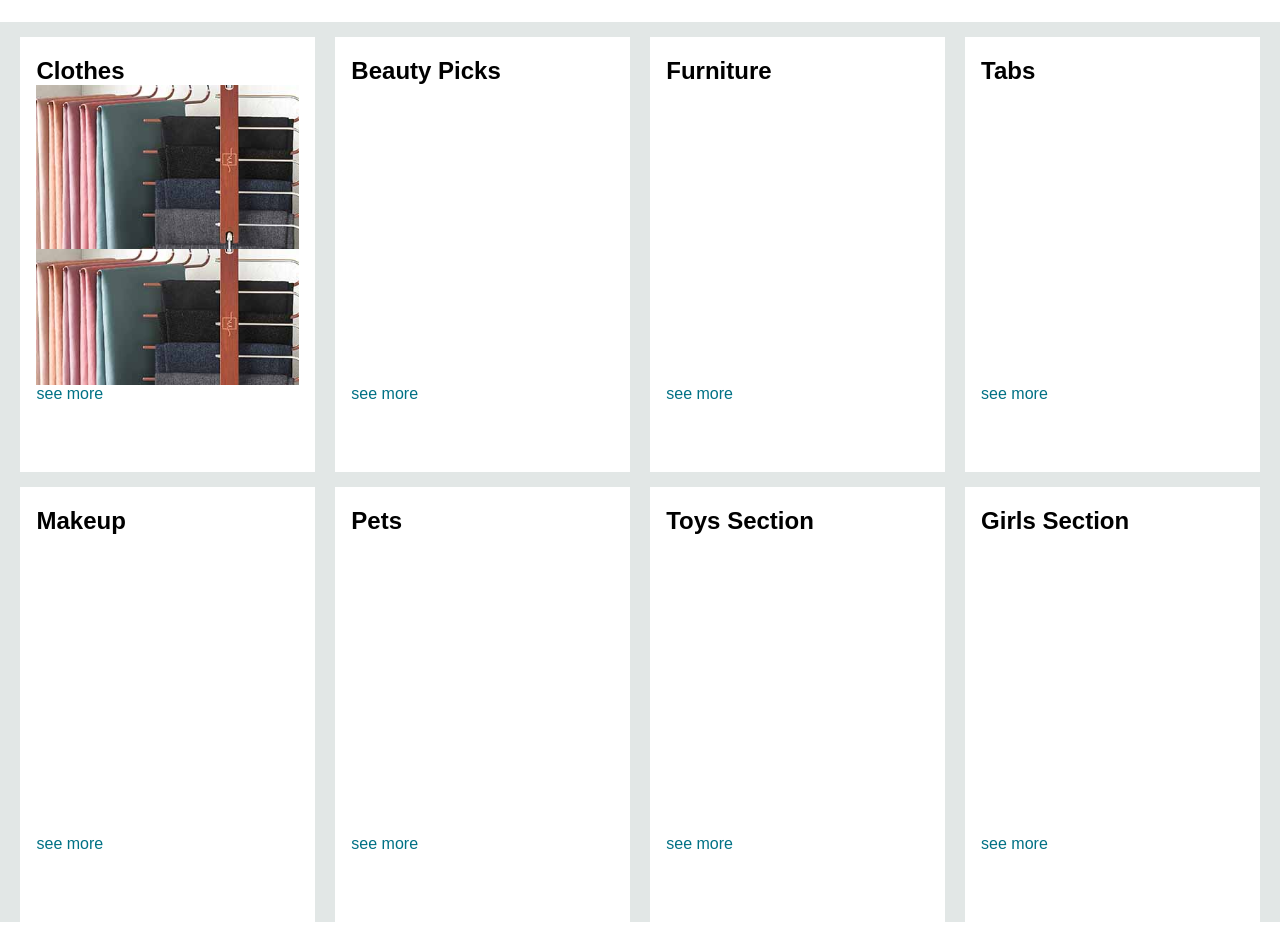
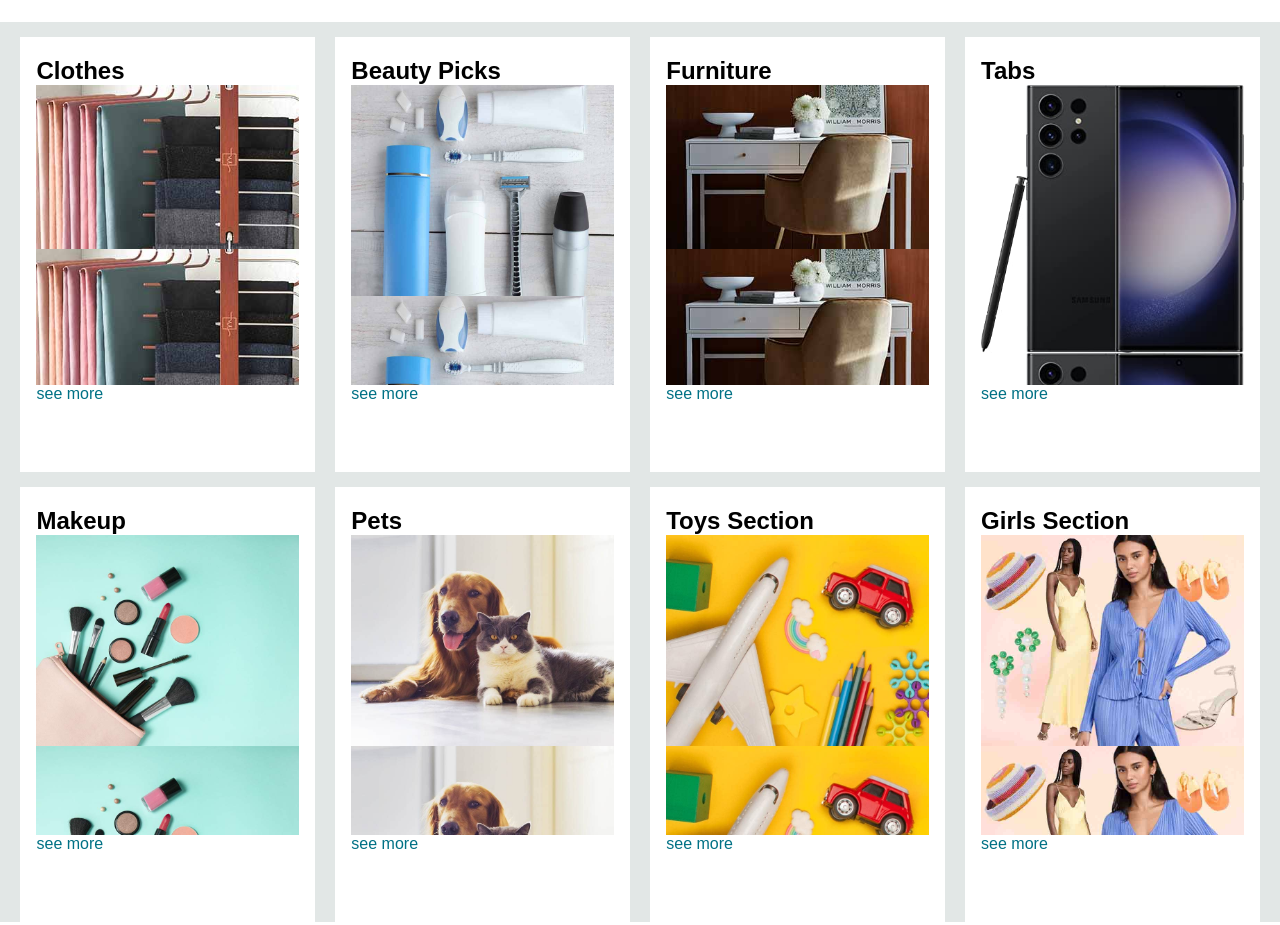
Before and after one commit to x0ankit/Amazon_Clone, a plain HTML site: page index.html in a window 1280 px wide. Shown: the part 638-1563 px from the top of the page. Drawn offline with Linux system fonts and the light colour scheme.

Commit message:
Improvement

```diff
--- a/Amazon.css
+++ b/Amazon.css
@@ -4,7 +4,7 @@
     border: border-box;
 }
 main{
-    background-image: url(Amazon/amazon_logo.png);
+    background-image: url(amazon_logo.png);
     background-size: contain;
     background-repeat: no-repeat;
 }
@@ -21,7 +21,7 @@ main{
     width: 100px;
 }
 .logo{
-    background-image: url(/Amazon/amazon_logo.png);
+    background-image: url(amazon_logo.png);
     background-size: cover;
     height: 50px;
     width: 100%;
@@ -139,8 +139,6 @@ main{
 .hero-section{
     width: 100%;
     height: 35rem;
-    /* background-image: url(/Amazon/panel.jpeg);
-    background-size: cover; */
     display: flex;
     align-items:end;
     justify-content: center;
@@ -177,7 +175,6 @@ main{
 .box-img{
     height: 300px;
     background-size: contain;
-    /* display: flex; */
 
 }
 .box-content{
@@ -245,13 +242,12 @@ ul{
     height: 70px;
     background-color:#222f3d;
     color: white;
-    /* border-top:0.4px solid white; */
     height: 70px;
     display: flex;
     justify-content: center;
 }
 .logo{
-    background-image: url(/Amazon/amazon_logo.png);
+    background-image: url(amazon_logo.png);
     background-size: cover;
     height: 50px;
     width: 100px;
--- a/index.html
+++ b/index.html
@@ -91,7 +91,7 @@
             <h2>Beauty Picks</h2>
             <div
               class="box-img"
-              style="background-image: url(/Amazon/box2_image.jpg)"
+              style="background-image: url(box2_image.jpg)"
             ></div>
             <p><a href="#">see more</a></p>
           </div>
@@ -101,7 +101,7 @@
             <h2>Furniture</h2>
             <div
               class="box-img"
-              style="background-image: url(/Amazon/box3_image.jpg)"
+              style="background-image: url(box3_image.jpg)"
             ></div>
             <p><a href="#">see more</a></p>
           </div>
@@ -111,7 +111,7 @@
             <h2>Tabs</h2>
             <div
               class="box-img"
-              style="background-image: url(/Amazon/box4_image.jpg)"
+              style="background-image: url(box4_image.jpg)"
             ></div>
             <p><a href="#">see more</a></p>
           </div>
@@ -121,7 +121,7 @@
             <h2>Makeup</h2>
             <div
               class="box-img"
-              style="background-image: url(/Amazon/box5_image.jpg)"
+              style="background-image: url(box5_image.jpg)"
             ></div>
             <p><a href="#">see more</a></p>
           </div>
@@ -131,7 +131,7 @@
             <h2>Pets</h2>
             <div
               class="box-img"
-              style="background-image: url(/Amazon/box6_image.jpg)"
+              style="background-image: url(box6_image.jpg)"
             ></div>
             <p><a href="#">see more</a></p>
           </div>
@@ -141,7 +141,7 @@
             <h2>Toys Section</h2>
             <div
               class="box-img"
-              style="background-image: url(/Amazon/box7_image.jpg)"
+              style="background-image: url(box7_image.jpg)"
             ></div>
             <p><a href="#">see more</a></p>
           </div>
@@ -151,7 +151,7 @@
             <h2>Girls Section</h2>
             <div
               class="box-img"
-              style="background-image: url(/Amazon/box8_image.jpg)"
+              style="background-image: url(box8_image.jpg)"
             ></div>
             <p><a href="#">see more</a></p>
           </div>
@@ -161,7 +161,7 @@
 
     <footer>
       <div class="top-panel">
-        <a href="/Project/project1.html">Back to Top</a>
+        <a href="/Project/index.html">Back to Top</a>
       </div>
 
       <div class="center-panel">
@@ -169,8 +169,8 @@
           <p>Get to Know Us</p>
           <a href="#">About Us</a>
           <a href="#">Careers</a>
-          <a href="">Press Releases</a>
-          <a href="">Amazon Science</a>
+          <a href="#">Press Releases</a>
+          <a href="#">Amazon Science</a>
         </ul>
         <ul>
           <p>Connect with Us</p>
```
